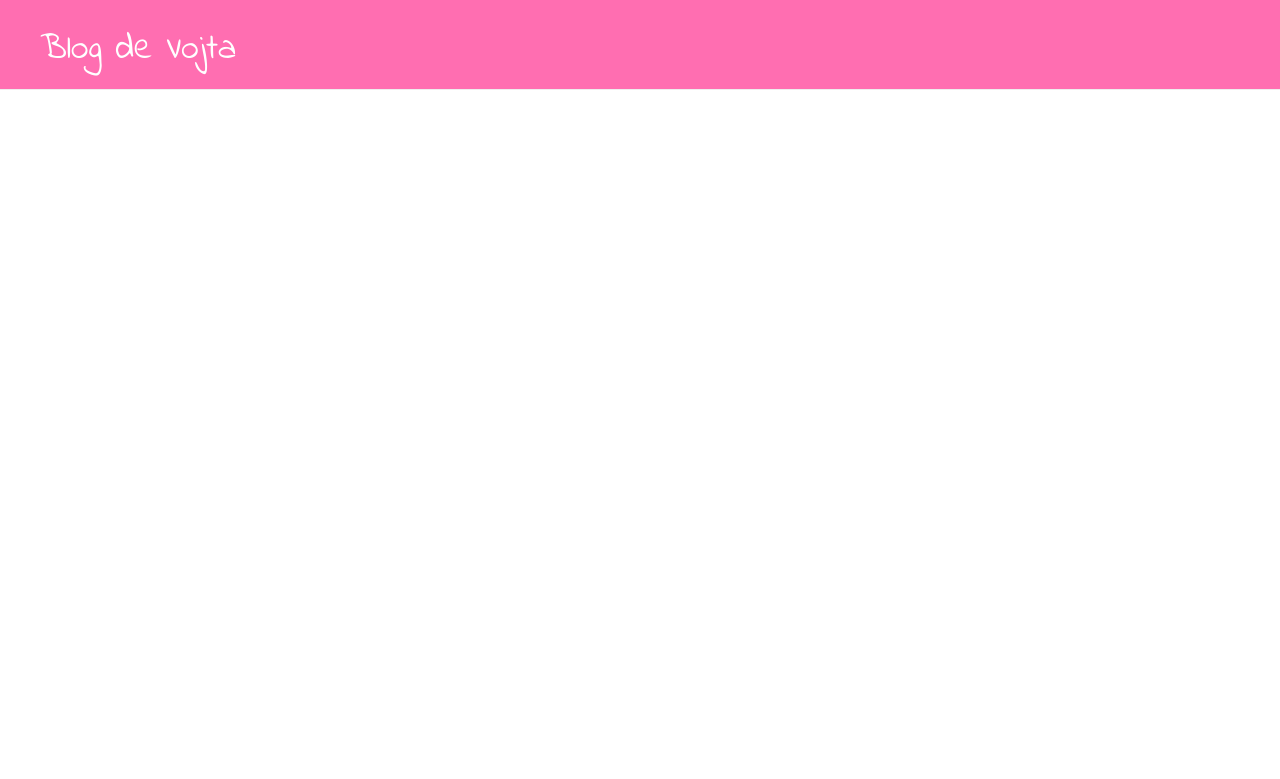
After one commit to vkotek/django-blog, a Django app: template blog/templates/blog/base.html in a window 1280 px wide. The commit adds this page. Shown: the top 779 px of the page. Run offline with Django 3.2, Linux system fonts and the light colour scheme; the template is opened without the code that fills it, so the values that code supplies are empty; some libraries are stand-ins or nearby versions.

Commit message:
Posts list and detail now functional

```diff
--- /dev/null
+++ b/blog/static/css/blog.css
@@ -0,0 +1,21 @@
+/* Set font styles */
+h1,h2,h3,h4 {
+    font-family: 'Indie Flower';
+    display: inline-block;
+}
+.post .title {
+    color: #FF6EB1;
+}
+
+/* Layout */
+div.page-header {
+    background-color: #FF6EB1;
+    color: #FFFFFF;
+    height: 90px;
+    margin-top: 0;
+    padding: 10px 10px 10px 40px;
+}
+div.content {
+    padding: 0px 40px;
+    float: left;
+}
--- /dev/null
+++ b/blog/templates/blog/base.html
@@ -0,0 +1,23 @@
+{% load staticfiles %}
+<html>
+    <head>
+	<title>Blog de Vojta</title>
+	<link rel="stylesheet" href="//maxcdn.bootstrapcdn.com/bootstrap/3.2.0/css/bootstrap.min.css">
+	<link rel="stylesheet" href="//maxcdn.bootstrapcdn.com/bootstrap/3.2.0/css/bootstrap-theme.min.css">
+	<link rel="stylesheet" href="{% static 'css/blog.css' %}">
+	<link rel="stylesheet" href="https://fonts.googleapis.com/css?family=Indie+Flower" type="text/css">
+    </head>
+<body>
+    <div class="page-header">
+	<h1>Blog de Vojta</h1>
+    </div>
+    <div class="content container">
+	<div class="row">
+	    <div class="col-md-8">
+		{% block content %}
+	        {% endblock %}
+	    </div>
+	</div>
+    </div>
+</body>
+</html>
--- a/blog/urls.py
+++ b/blog/urls.py
@@ -3,4 +3,5 @@ from . import views
 
 urlpatterns = [
     url(r'^$', views.post_list, name='post_list'),
+    url(r'^post/(?P<pk>[0-9]+)/$', views.post_detail, name='post_detail'),
 ]
--- a/blog/views.py
+++ b/blog/views.py
@@ -1,7 +1,11 @@
-from django.shortcuts import render
+from django.shortcuts import render, get_object_or_404
 from django.utils import timezone
 from .models import Post
 
 def post_list(request):
     posts = Post.objects.filter(published_date__lte=timezone.now()).order_by('published_date')
     return render(request, 'blog/post_list.html', {'posts':posts})
+
+def post_detail(request, pk):
+    post = get_object_or_404(Post, pk=pk)
+    return render(request, 'blog/post_detail.html', {'post':post})
```
Also changed, not shown: blog/templates/blog/post_detail.html (added, +10 -0 lines), blog/templates/blog/post_list.html (+10 -13 lines).
